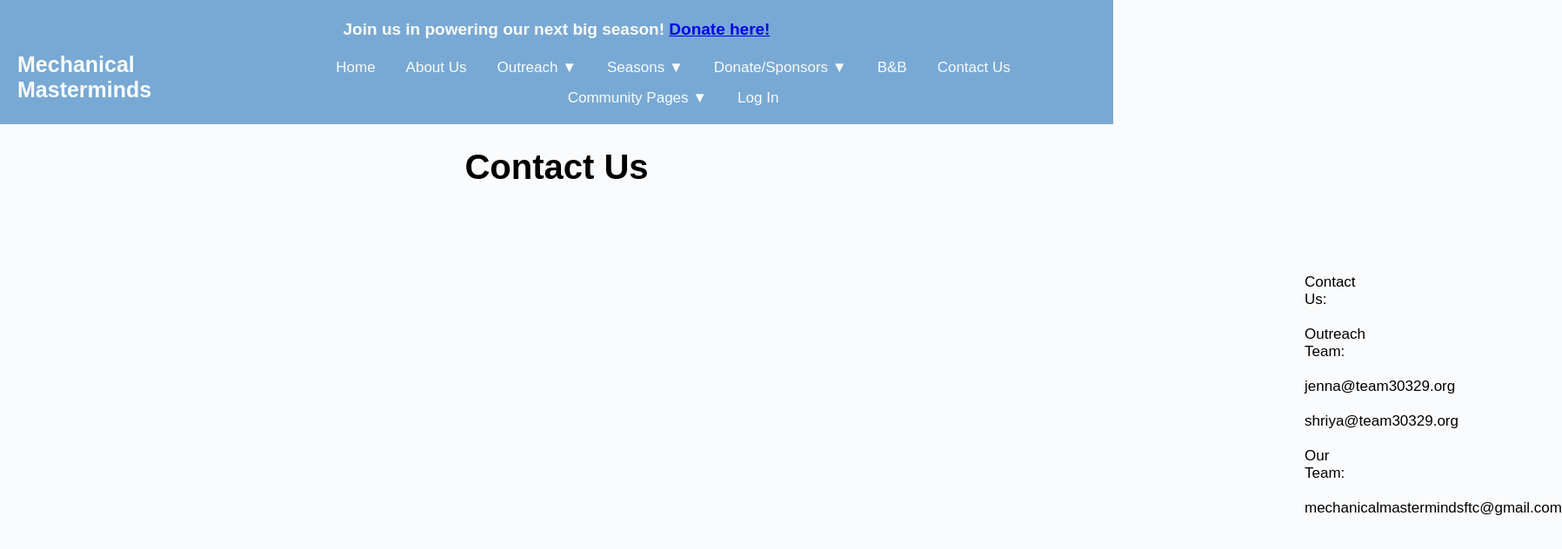
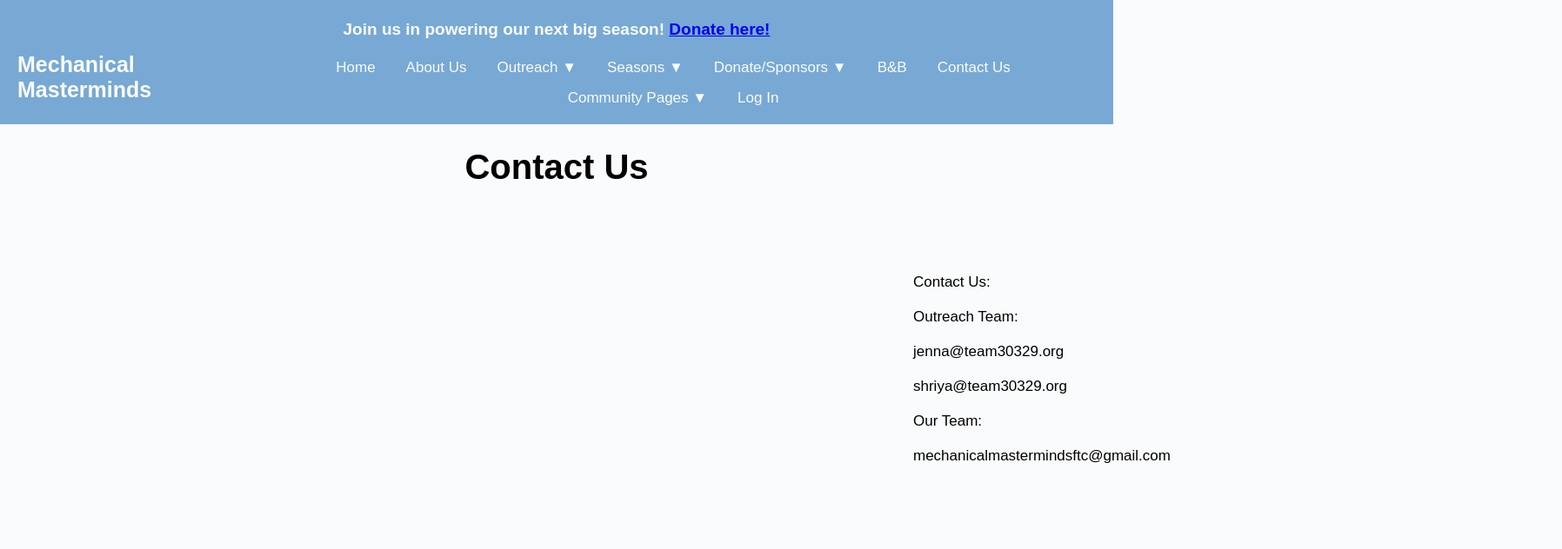
Before and after one commit to Mechanical-Masterminds/website, a plain HTML site: page contact.html in a window 1280 px wide. Shown: the whole page at 87% size, 1796 px wide, since content can reach past the window. Drawn offline with Linux system fonts and the light colour scheme.

Commit message:
move less

```diff
--- a/contact.css
+++ b/contact.css
@@ -34,5 +34,5 @@ body {
     font-size: 17px;
     font-family: Arial, sans-serif;
     text-align: left;
-    margin-left: 1500px;
+    margin-left: 1050px;
 }
```
